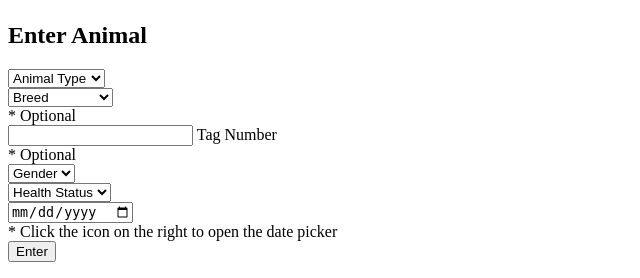
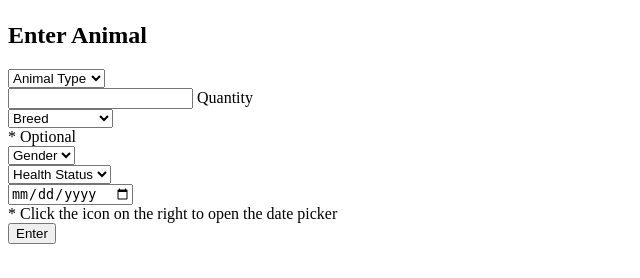
Before and after one commit to glomukabwa/Farm-Management-System, a PHP site: page /Farm/enterAnimal.php in a window 1280 px wide. Shown: the part 3124-3402 px from the top of the page, without its empty margins (0-640 px from the left). After the commit the page ends 3368 px from the top, so only its background shows below. Run offline with PHP 8.4, Linux system fonts and the light colour scheme; the visitor is signed in with stand-in values (Sample User, id 1); tables that the repository leaves empty hold one stand-in row (values such as "Sample post"); some libraries are stand-ins or nearby versions.

Commit message:
Made changes in enterAnimal.php. You can now enter one record for many and it'll autocreate the multiple records for you

```diff
--- a/php/enterAnimal.php
+++ b/php/enterAnimal.php
@@ -5,6 +5,7 @@ include 'config.php';
 $success = false;
 if($_SERVER["REQUEST_METHOD"] === "POST"){
     $animalType = (int) $_POST['animalType'];
+    $quantity = !empty($_POST['quantity']) ? (int) $_POST['quantity'] : 0;
     $breed = !empty($_POST['breed']) ? (int)($_POST['breed']): null;
     /*With the above and tagNumber below, they are optional so incase they aren't set, the value should be null not zero cz if you put zero,
      u'll be saying that there's a foreign key 0 and there isn't so it'll bring an error during submission.
@@ -14,7 +15,6 @@ if($_SERVER["REQUEST_METHOD"] === "POST"){
         $breed = (int) ($_POST['breed']) ? null, Notice the brackets ends b4 the question mark. If let's say a breed existed with the id 0, ?:
         considers 0 as an empty so it would assign null to any breed id with the value 0. Chat has advised to always cast after checking the
         condition hence the long version of empty */
-    $tagNumber = trim($_POST['tagNumber'] ?: '');
     $gender = $_POST['gender'] ?: ''; /*Note the ?: instead of ?? So I've learnt that ?? does not check if the input is empty, it
                                         just checks if it is missing(has been submitted by the form). I know it doesn't make sense why
                                         sb would need to check if the form has submitted the input cz if u've assigned name to the input
@@ -33,13 +33,20 @@ if($_SERVER["REQUEST_METHOD"] === "POST"){
                                                 So here, I am saying that if the date is empty, give it the current date. I'm basically assigning a
                                                 default date but in PHP. That's what this line is for: date('Y-m-d')*/
 
-    $query = "INSERT INTO animals (animal_type_id, breed_id, tag_number, gender, health_status_id, created_at)
-            VALUES (?, ?, ?, ?, ?, ?)";
-    $stmt = $conn->prepare($query);
-    $stmt->bind_param("iissis", $animalType, $breed, $tagNumber, $gender, $healthStatus, $createdAt);
-    $stmt->execute();
+    if($quantity >= 1){/*This is cz the fallback is zero and you don't want to bring negatives*/
+        $query = "INSERT INTO animals (animal_type_id, breed_id, gender, health_status_id, created_at)
+        VALUES (?, ?, ?, ?, ?)";
+        $stmt = $conn->prepare($query);
+        for($count = 0; $count < $quantity; $count++) {
+            /*The rule is to prepare once(the prepared stmt above) then execute multiple times so the
+            ones below are the ones that are put in the loop.*/
+            $stmt->bind_param("iisis", $animalType, $breed, $gender, $healthStatus, $createdAt);
+            $stmt->execute();
+        }
 
-    $stmt->close();
+        $success = true;
+        $stmt->close();
+    }
 
 }
 ?>
@@ -121,6 +128,11 @@ if($_SERVER["REQUEST_METHOD"] === "POST"){
                 </select>
             </div>
 
+            <div class="oneinput">
+                <input type="number" id="quantity" name="quantity" placeholder=" " required>
+                <label for="quantity">Quantity</label>
+            </div>
+
             <div>
                 <div class="select-wrapper">
                     <select name="breed" id="breed">
@@ -133,20 +145,6 @@ if($_SERVER["REQUEST_METHOD"] === "POST"){
                         }
                         ?>
                     </select>
-                </div>
-                <label for="" id="message">* <span id="text">Optional</span></label>
-            </div>
-
-            <div class="optionalInput">
-                <div class="oneinput">
-                    <input type="text" id="tagNumber" name="tagNumber" placeholder=" " >
-                        <!--value=" htmlspecialchars($_POST['tagNumber'] ?? '') ?>"
-                        Okay so now I am starting to see why ?? exists. Here it checks if the form
-                        submitted tagNumber. If it did, it tells it to display the value, but if it didn't,
-                        it tells it to keep the input empty. If we used ?: here, if the user entered 0, null
-                        or false the clicked the arrow to go back, the input wouldn't be retained bcz ?:
-                        considers those values equivalent to empty so that's one reason ?? exists-->
-                    <label for="tagNumber">Tag Number</label>
                 </div>
                 <label for="" id="message">* <span id="text">Optional</span></label>
             </div>
```
Also changed, not shown: js/enterDataForms.js (line endings or trailing spaces).
